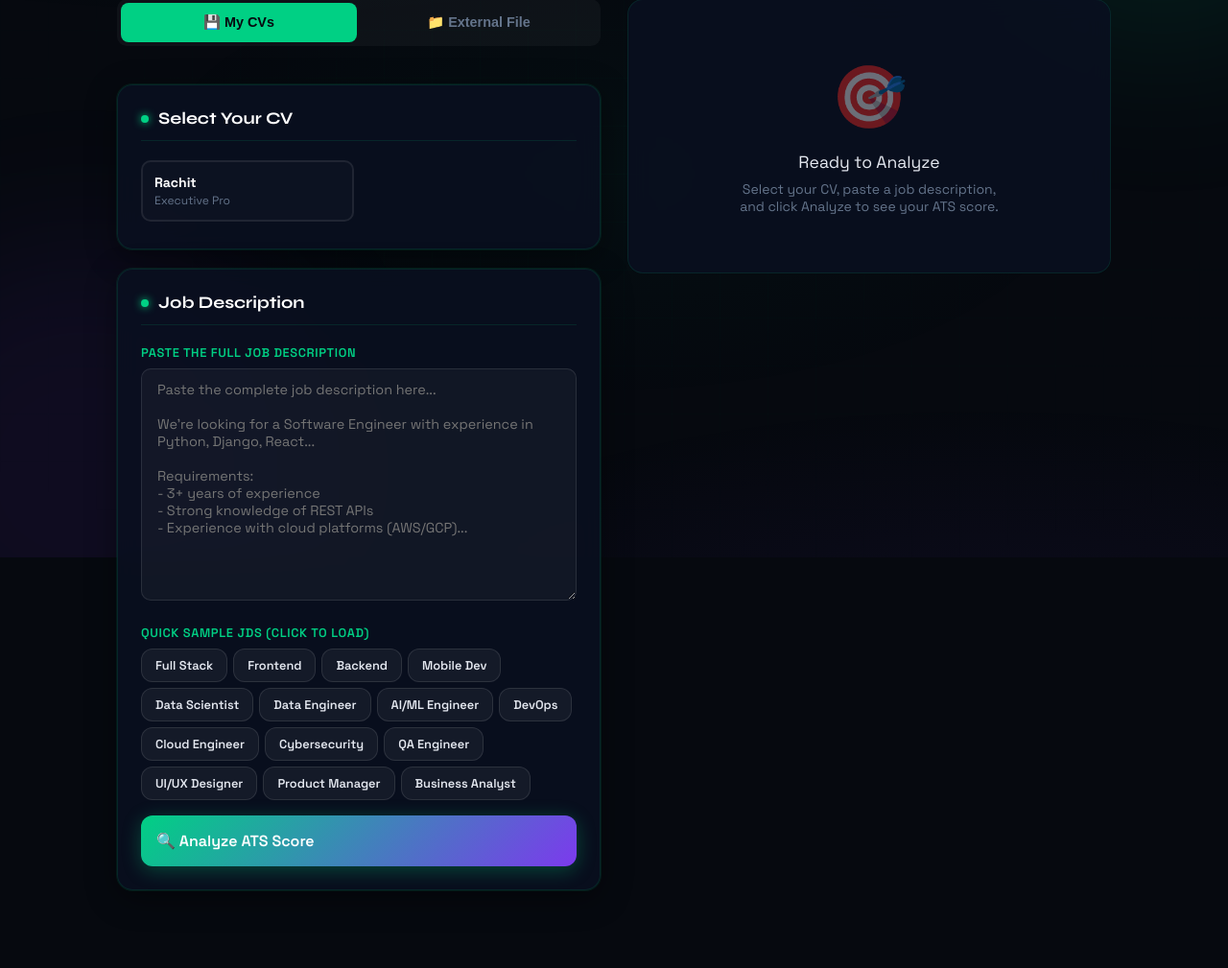
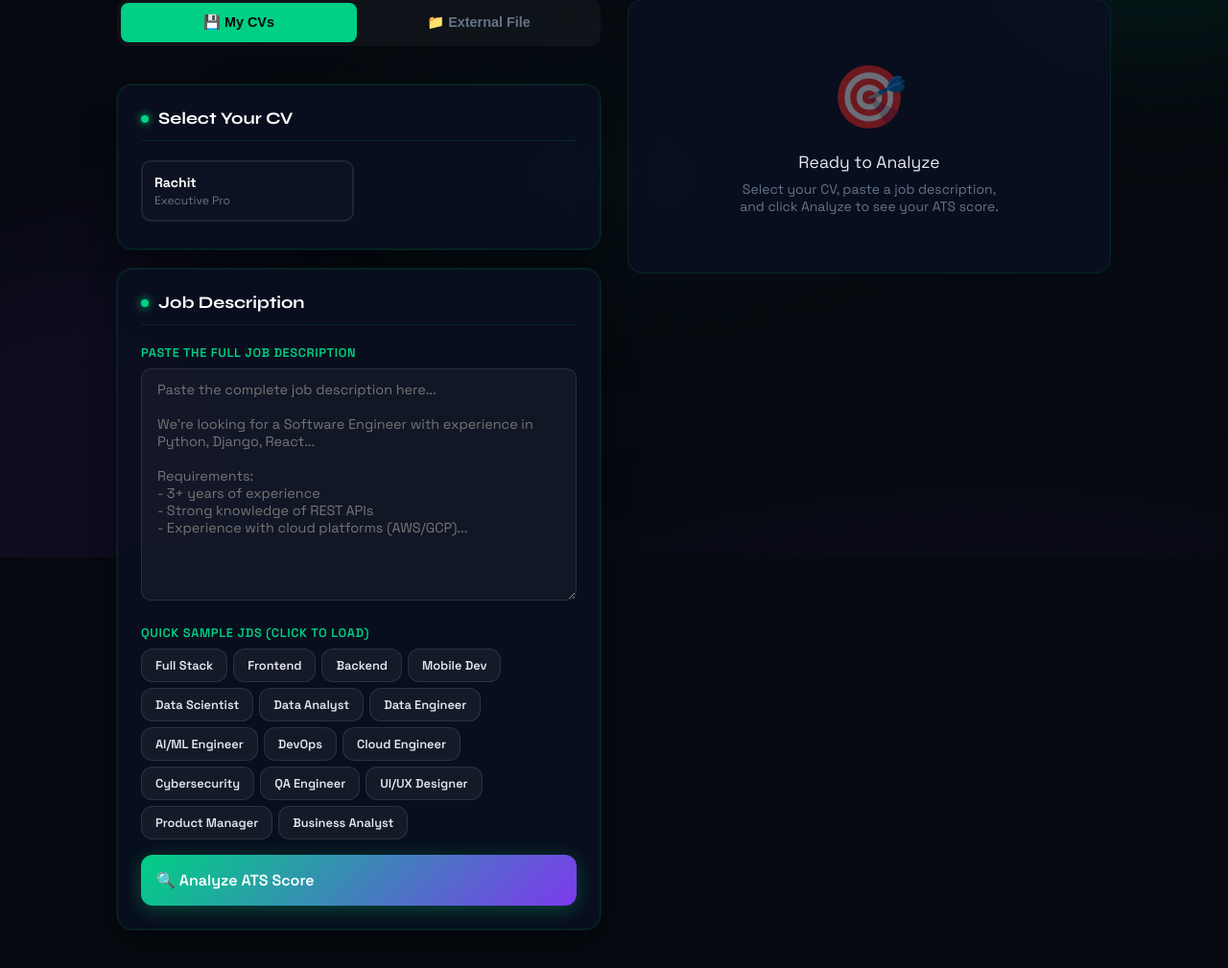
Before and after one commit to rachitjbjlkn/CV-builder-CVForge, a Django app: page /ats/ in a window 1280 px wide. Shown: the part 219-1228 px from the top of the page at 96% size. Before the commit the page ends 1148 px from the top, so only its background shows below. Run offline with Django 4.2, Linux system fonts and the light colour scheme; a user stored in the database is signed in; data comes from the database, SQL or seed files in the repository.

Commit message:
Add Data Analyst sample JD with SQL, Python, Tableau, Power BI requirements

```diff
--- a/cv_app/templates/cv_app/ats.html
+++ b/cv_app/templates/cv_app/ats.html
@@ -364,6 +364,7 @@
           <button class="btn btn-ghost btn-sm" onclick="loadSample('backend')">Backend</button>
           <button class="btn btn-ghost btn-sm" onclick="loadSample('mobile')">Mobile Dev</button>
           <button class="btn btn-ghost btn-sm" onclick="loadSample('data')">Data Scientist</button>
+          <button class="btn btn-ghost btn-sm" onclick="loadSample('dataanalyst')">Data Analyst</button>
           <button class="btn btn-ghost btn-sm" onclick="loadSample('dataeng')">Data Engineer</button>
           <button class="btn btn-ghost btn-sm" onclick="loadSample('ai_ml')">AI/ML Engineer</button>
           <button class="btn btn-ghost btn-sm" onclick="loadSample('devops')">DevOps</button>
@@ -808,7 +809,27 @@ Requirements:
 Responsibilities:
 - Gather and document requirements
 - Create functional specifications
-- Support testing and implementation`
+- Support testing and implementation`,
+
+  dataanalyst: `Data Analyst – Business Intelligence & Analytics
+
+Requirements:
+- 2+ years data analysis experience
+- Expert in SQL (complex queries, joins, window functions)
+- Proficiency in Python (pandas, numpy) or R
+- Experience with BI tools (Tableau, Power BI, Looker)
+- Strong Excel skills (pivot tables, VLOOKUP, VBA)
+- Knowledge of data visualization best practices
+- Experience with ETL and data warehousing
+- Statistical analysis skills
+- Ability to translate data into actionable insights
+- Excellent presentation and communication skills
+
+Responsibilities:
+- Analyze large datasets and identify trends
+- Create dashboards and reports
+- Support business decisions with data insights
+- Collaborate with stakeholders to define requirements`
 };
 
 function loadSample(type) {
```
